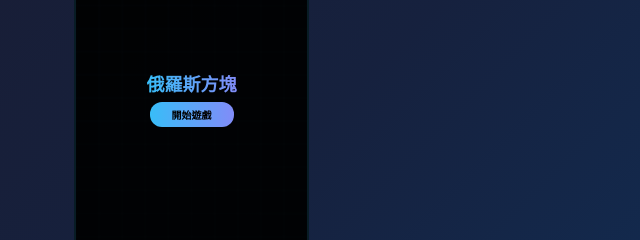
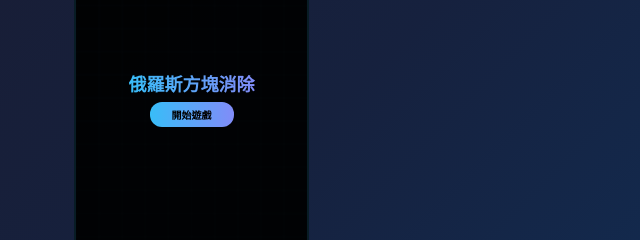
Before and after one commit to ken0953-coder/Test-Game, a website: page index.html in a window 1280 px wide. Shown: the part 171-411 px from the top of the page, 426-1066 px from the left. Drawn offline with Linux system fonts and the light colour scheme.

Commit message:
UI: Update title to 俄羅斯方塊消除

```diff
--- a/index.html
+++ b/index.html
@@ -116,11 +116,11 @@
 </head>
 <body>
     <div class="game-wrapper">
-        <div class="game-header"><div class="game-title">俄羅斯方塊</div></div>
+        <div class="game-header"><div class="game-title">俄羅斯方塊消除</div></div>
         <div class="game-container">
             <div class="game-board">
                 <canvas id="gameCanvas"></canvas>
-                <div class="overlay" id="startOverlay"><div class="overlay-title">俄羅斯方塊</div><button class="start-btn" onclick="startGame()">開始遊戲</button></div>
+                <div class="overlay" id="startOverlay"><div class="overlay-title">俄羅斯方塊消除</div><button class="start-btn" onclick="startGame()">開始遊戲</button></div>
                 <div class="overlay hidden" id="gameOverOverlay"><div class="overlay-title">遊戲結束</div><div id="finalScore" style="color:#888;font-size:9px"></div><button class="start-btn" onclick="startGame()">再玩一次</button></div>
                 <div class="overlay hidden" id="pauseOverlay"><div class="overlay-title">暫停</div><button class="start-btn" onclick="togglePause()">繼續</button></div>
             </div>
```
